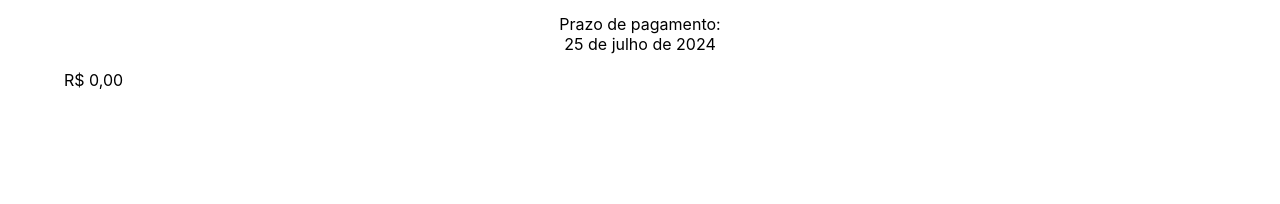
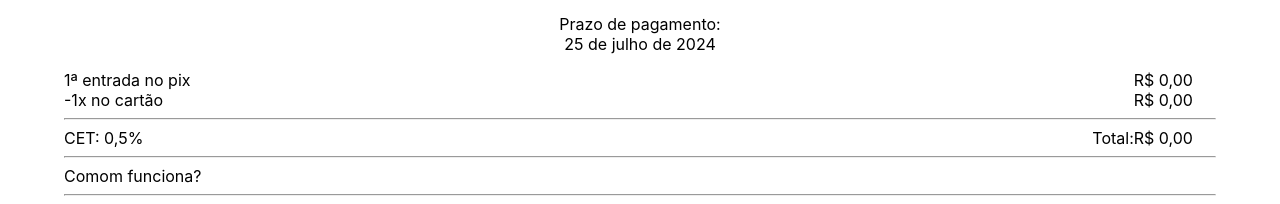
Before and after one commit to phelipegomes/codeChallangeWoovi, a React (Create React App) app: page /pay in a window 1280 px wide. Shown: the part 593-797 px from the top of the page. Built offline with nearby package versions, Linux system fonts and the light colour scheme.

Commit message:
Ajuste de variaveis e estado

```diff
--- a/src/components/parcelado/ParceladoBox.js
+++ b/src/components/parcelado/ParceladoBox.js
@@ -5,15 +5,19 @@ import { useNavigate } from 'react-router-dom';
 
 export default function OtherBox() {
     const [selectedValue, setSelectedValue] = useState(null);
+    const [selectedInstallment, setSelectedInstallment] = useState(null);
+    const [selectedValueTotal, setSelectedValueTotal] = useState(null);
     const navigate = useNavigate();
 
-    const handleSelection = (value) => {
+    const handleSelection = (value, installment, total) => {
         setSelectedValue(value)
+        setSelectedInstallment(installment)
+        setSelectedValueTotal(total)
     };
 
     const handleSubmit = () => {
-        if(selectedValue) {
-            navigate("/pay", { state: {selectedValue}});
+        if(selectedValue && selectedInstallment && selectedValueTotal) {
+            navigate("/pay", { state: {selectedValue, selectedInstallment, selectedValueTotal }});
         }
     };
 
@@ -51,7 +55,7 @@ export default function OtherBox() {
                         id={inputId}
                         name="payment-option"
                         value="parcelado"
-                        onChange={() => handleSelection(value.currentValue)}
+                        onChange={() => handleSelection(value.currentValue, value.id, value.totalValue)}
                     />
                 </div>
             </label>
--- a/src/components/payment/PaymentPage.js
+++ b/src/components/payment/PaymentPage.js
@@ -16,8 +16,19 @@ export default function ResultPage() {
     };
 
     const location = useLocation();
-    const { selectedValue } = location.state || { selectedValue: 0 };
+    const {
+        selectedValue = 0,
+        selectedInstallment = 0,
+        selectedValueTotal = 0
+    } = location.state || {};
+
     const formattedValue = selectedValue.toLocaleString('pt-BR', {
+        style: 'currency',
+        currency: 'BRL'
+    });
+
+    const totalValue = selectedValue * 2;
+    const formattedTotalValue = totalValue.toLocaleString('pt-BR', {
         style: 'currency',
         currency: 'BRL'
     });
@@ -27,11 +38,14 @@ export default function ResultPage() {
     const nextDayDate = new Date(currentDate);
     nextDayDate.setDate(currentDate.getDate() + 1);
 
+
+
     const formattedDate = nextDayDate.toLocaleDateString('pt-BR', {
         year: 'numeric',
         month: 'long',
         day: 'numeric'
     });
+
 
     return (
         <div>
@@ -43,8 +57,15 @@ export default function ResultPage() {
                 <button className="qrcode-button" onClick={handleCopy}>Clique para copiar o QR CODE </button>
             </div>
             <p style={{textAlign: "center"}}>Prazo de pagamento:<br/> {formattedDate}</p>
-            <p>{formattedValue}</p>
-
+        <div>
+            <span className="span-left">1ª entrada no pix</span><span className="span-right">{formattedValue}</span>
+            <span className="span-left">{selectedInstallment - 1}x no cartão</span><span className="span-right">{formattedValue}</span>
+            <hr/>
+            <span className="span-left">CET: 0,5%</span><span className="span-right">Total:{formattedTotalValue}</span>
+            <hr/>
+            <span>Comom funciona?</span>
+            <hr/>
+        </div>
         </div>
     );
 }
--- a/src/components/payment/payment.css
+++ b/src/components/payment/payment.css
@@ -25,3 +25,15 @@
     border: 0 solid ;
     color: white;
 }
+
+.span-left {
+    display: inline-block;
+    width: 49%;
+    text-align: left;
+}
+
+.span-right {
+    display: inline-block;
+    width: 49%;
+    text-align: right;
+}
```
